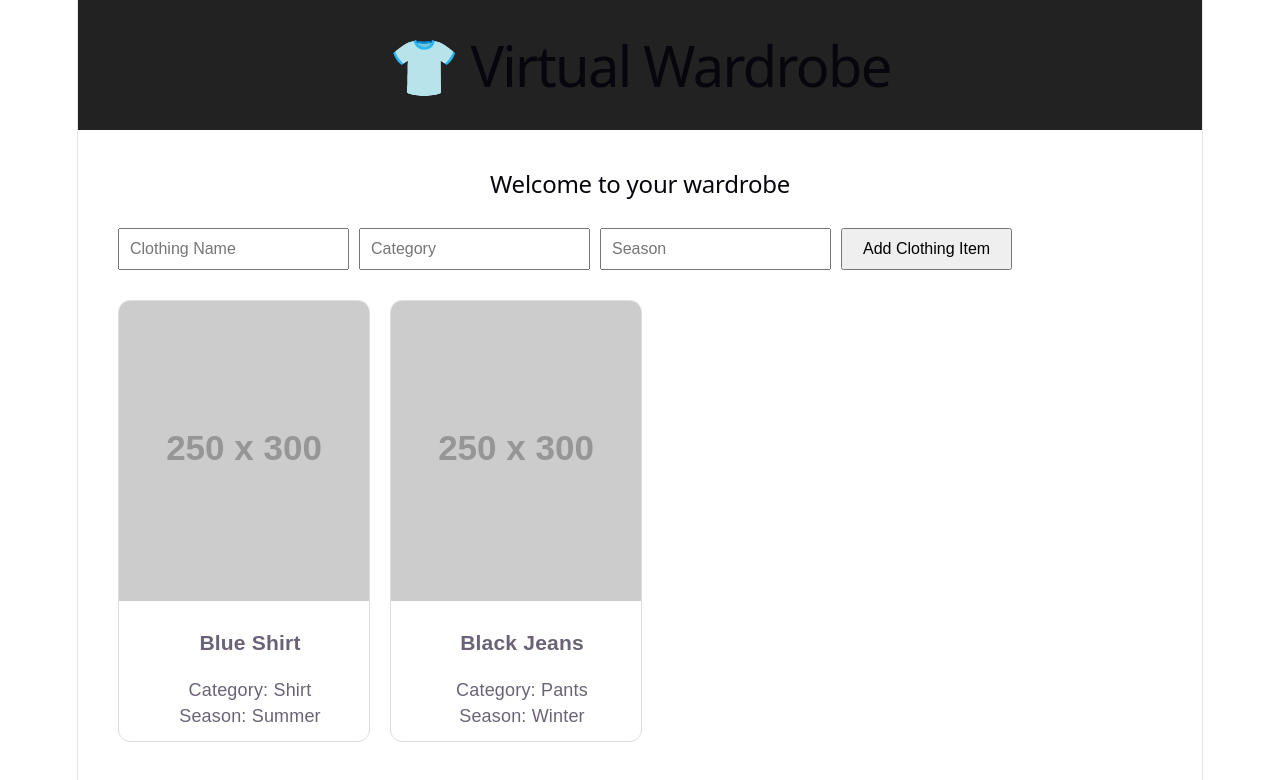
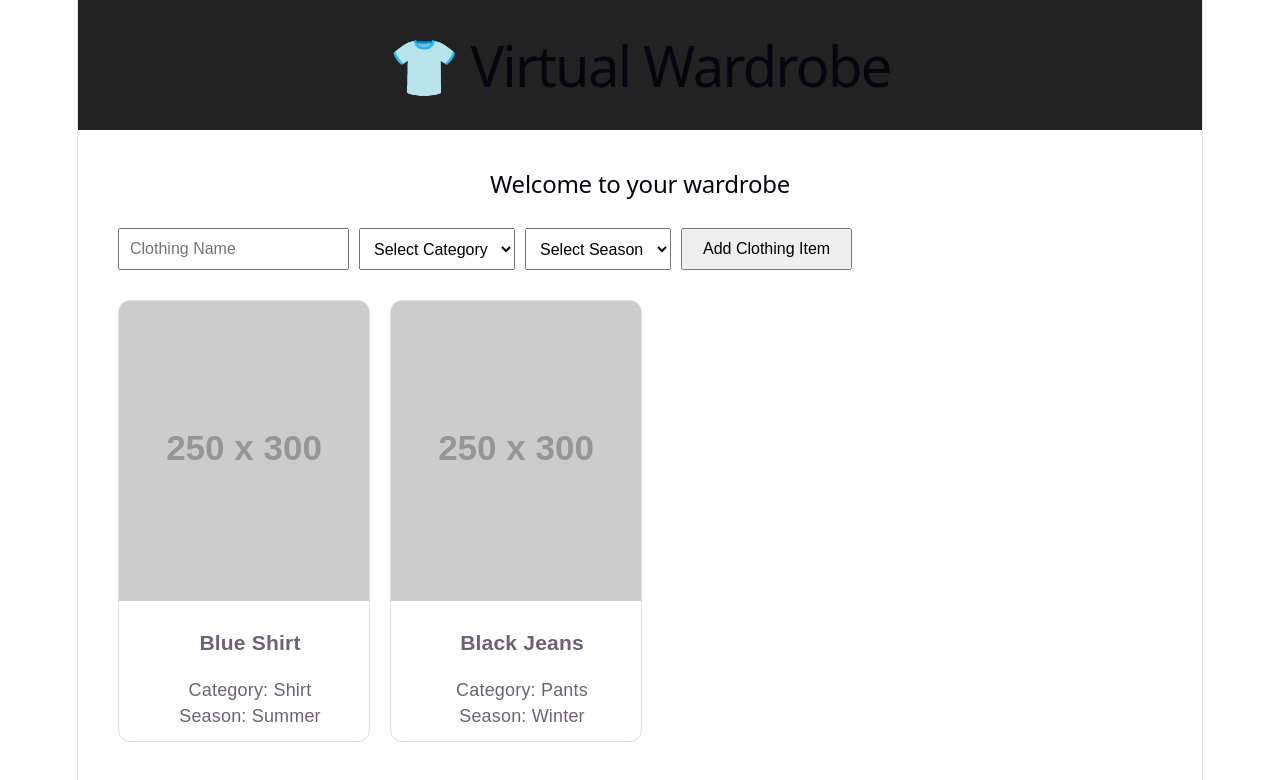
Before and after one commit to Sandesh9368/VirtualWardrobe, a React app in the folder frontend/: page / in a window 1280 px wide. Shown: the top 780 px of the page. Built offline with nearby package versions, Linux system fonts and the light colour scheme; the HTML template or start-up script is replaced by a standard one.

Commit message:
Replace text inputs with dropdown selectors for category and season

```diff
--- a/frontend/src/App.css
+++ b/frontend/src/App.css
@@ -67,3 +67,7 @@ button {
 .form-container button {
   padding: 10px 20px;
 }
+.form-container select {
+  padding: 10px;
+  font-size: 16px;
+}
--- a/frontend/src/App.jsx
+++ b/frontend/src/App.jsx
@@ -58,19 +58,29 @@ function App() {
             onChange={(e) => setName(e.target.value)}
           />
 
-          <input
-            type="text"
-            placeholder="Category"
-            value={category}
+          <select
+          value={category}
             onChange={(e) => setCategory(e.target.value)}
-          />
+          >
+            <option value="">Select Category</option>
+            <option value="Shirt">Shirt</option>
+            <option value="Pants">Pants</option>
+            <option value="Shoes">Shoes</option>
+            <option value="Jacket">Jacket</option>
+            <option value="T-Shirt">T-Shirt</option>
+          </select>
 
-          <input
-            type="text"
-            placeholder="Season"
+          <select
             value={season}
             onChange={(e) => setSeason(e.target.value)}
-          />
+          >
+            <option value="">Select Season</option>
+            <option value="Summer">Summer</option>
+            <option value="Winter">Winter</option>
+            <option value="Spring">Spring</option>
+            <option value="Autumn">Autumn</option>
+            <option value="All Season">All Season</option>
+          </select>
 
           <button onClick={addClothingItem}>
             Add Clothing Item
```
